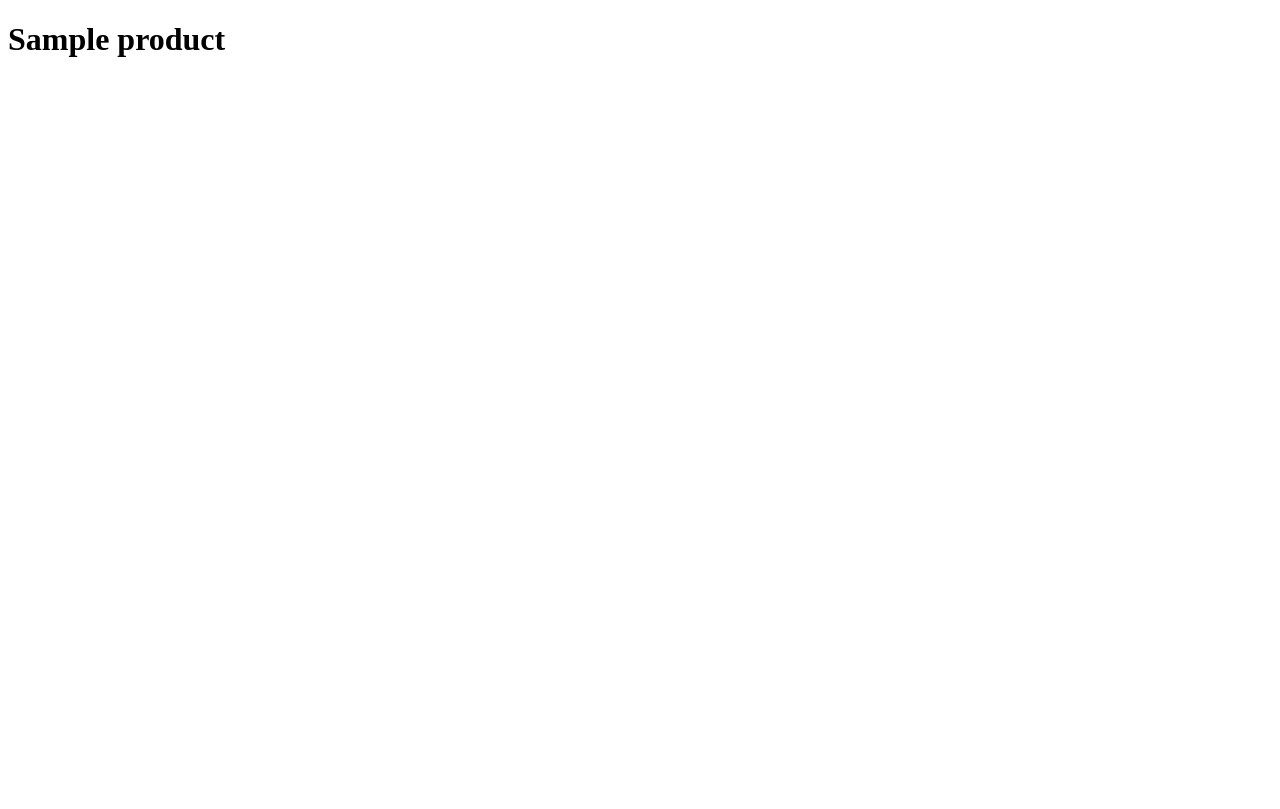
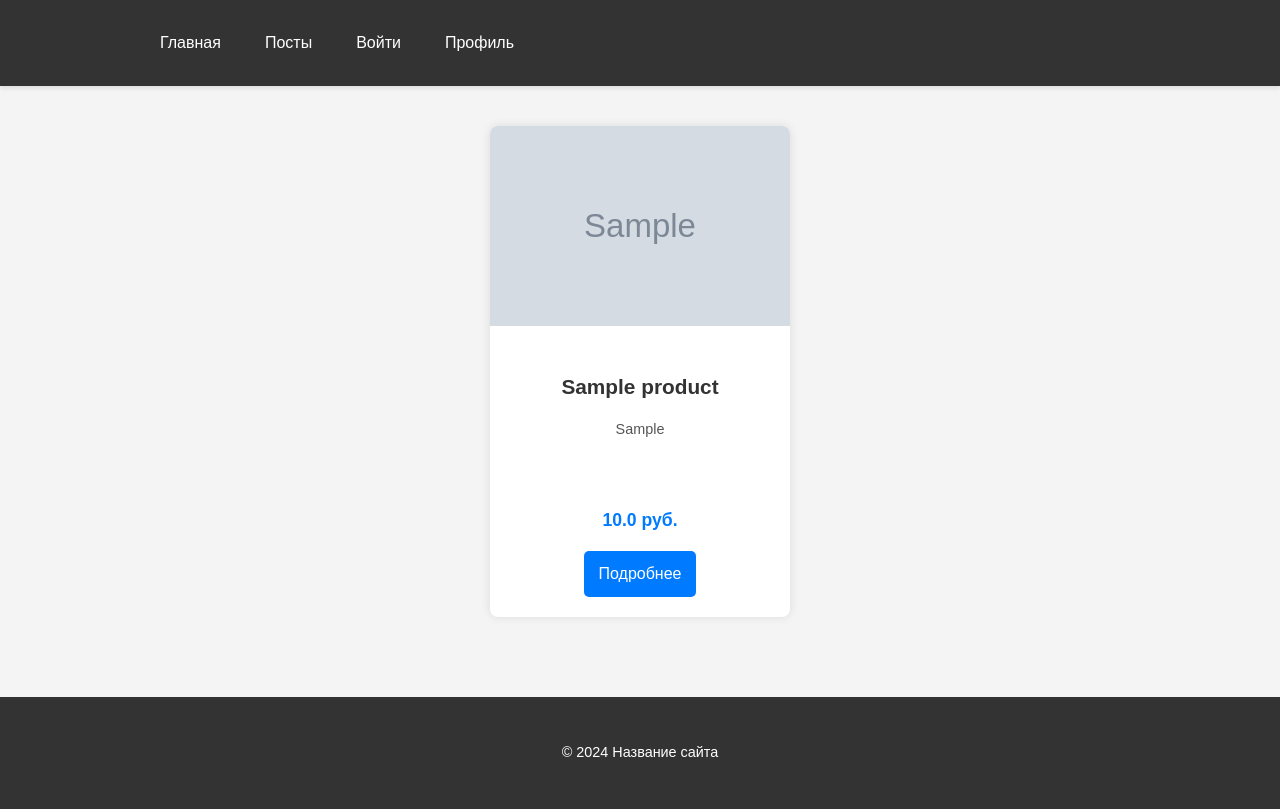
Before and after one commit to warriorOfEmptiness/Django-Site-Store, a Django app: page /catalog/ in a window 1280 px wide. Before the commit the page is almost empty. Before the commit the page ends 57 px from the top, so only its background shows below. Run offline with Django 4.2, Linux system fonts and the light colour scheme; tables that the repository leaves empty hold one stand-in row (values such as "Sample post"); grey boxes marked "Sample" are stand-in pictures.

Commit message:
настроил media и статика
сделал красивое отображение данных в каталоге

```diff
--- /dev/null
+++ b/backend/static/style/base.css
@@ -0,0 +1,94 @@
+/* Общие стили */
+body {
+    font-family: Arial, sans-serif;
+    margin: 0;
+    padding: 0;
+    background-color: #f4f4f4;
+    color: #333;
+    line-height: 1.6;
+}
+
+.container {
+    width: 80%;
+    margin: auto;
+    padding: 20px 0;
+    overflow: hidden; /* Очистка float */
+}
+
+/* Шапка (Navbar) */
+.navbar {
+    background-color: #333;
+    color: white;
+    padding: 10px 0;
+    box-shadow: 0 2px 5px rgba(0, 0, 0, 0.1);
+}
+
+.navbar .container {
+    display: flex;
+    justify-content: space-between;
+    align-items: center;
+}
+
+.navbar-brand {
+    color: white;
+    text-decoration: none;
+    font-size: 1.5em;
+    font-weight: bold;
+}
+
+.navbar-nav {
+    list-style: none;
+    margin: 0;
+    padding: 0;
+    display: flex;
+}
+
+.nav-item {
+    margin-left: 20px;
+}
+
+.nav-link {
+    color: white;
+    text-decoration: none;
+    padding: 8px 12px;
+    border-radius: 5px;
+    transition: background-color 0.3s;
+}
+
+.nav-link:hover {
+    background-color: #555;
+}
+
+/* Основное содержимое */
+main {
+    min-height: 60vh; /* Чтобы контент занимал минимум 60% высоты экрана */
+}
+
+/* Подвал (Footer) */
+footer {
+    background-color: #333;
+    color: white;
+    text-align: center;
+    padding: 10px 0;
+    font-size: 0.9em;
+    margin-top: 20px; /* Отступ от контента */
+}
+
+/* Медиа-запросы (адаптивность) */
+@media (max-width: 768px) {
+    .navbar .container {
+        flex-direction: column;
+        align-items: flex-start;
+    }
+    .navbar-nav {
+        flex-direction: column;
+        margin-top: 10px;
+    }
+    .nav-item {
+        margin-left: 0;
+        margin-bottom: 5px;
+    }
+    .container {
+        width: 95%;
+    }
+}
--- /dev/null
+++ b/backend/static/style/catalog.css
@@ -0,0 +1,96 @@
+/* Общие стили */
+body {
+    font-family: Arial, sans-serif;
+    margin: 0;
+    padding: 0;
+    background-color: #f4f4f4;
+    color: #333;
+    line-height: 1.6;
+}
+
+.container {
+    width: 80%;
+    margin: auto;
+    padding: 20px 0;
+    overflow: hidden;
+}
+
+/* Карточки товаров */
+.product-list {
+    display: flex;
+    flex-wrap: wrap; /* Разрешаем перенос карточек на новую строку */
+    justify-content: space-around; /* Равномерное распределение карточек */
+}
+
+.product-card {
+    width: 300px; /* Фиксированная ширина */
+    background-color: #fff;
+    border-radius: 8px;
+    box-shadow: 0 0 10px rgba(0, 0, 0, 0.1);
+    margin-bottom: 20px;
+    overflow: hidden; /* Обрезаем контент, выходящий за границы */
+    transition: transform 0.3s ease; /* Анимация при наведении */
+}
+
+.product-card:hover {
+    transform: scale(1.05); /* Увеличение карточки при наведении */
+}
+
+.product-image {
+    width: 100%; /* Картинка занимает всю ширину карточки */
+    height: 200px; /* Фиксированная высота картинки */
+    object-fit: cover; /* Масштабирование картинки с обрезкой */
+}
+
+.product-info {
+    padding: 20px;
+    text-align: center;
+}
+
+.product-name {
+    font-size: 1.3em;
+    margin-bottom: 10px;
+    color: #333;
+}
+
+.product-description {
+    font-size: 0.9em;
+    color: #555;
+    margin-bottom: 15px;
+    height: 70px; /* Фиксированная высота для описания */
+    overflow: hidden; /* Скрываем текст, выходящий за границы */
+}
+
+.product-price {
+    font-size: 1.1em;
+    font-weight: bold;
+    color: #007bff; /* Синий цвет */
+}
+
+.product-button {
+    display: inline-block;
+    padding: 10px 15px;
+    background-color: #007bff;
+    color: white;
+    text-decoration: none;
+    border-radius: 5px;
+    transition: background-color 0.3s;
+}
+
+.product-button:hover {
+    background-color: #0056b3;
+}
+
+/* Адаптивность */
+@media (max-width: 768px) {
+    .container {
+        width: 95%;
+    }
+    .product-list {
+        justify-content: center;
+    }
+    .product-card {
+        width: 100%; /* На мобильных устройствах карточки занимают всю ширину */
+        max-width: 400px; /* Ограничение максимальной ширины */
+    }
+}
--- a/backend/store/templates/store/base.html
+++ b/backend/store/templates/store/base.html
@@ -0,0 +1,44 @@
+{% load static %}
+<!DOCTYPE html>
+<html lang="ru">
+<head>
+    <meta charset="UTF-8">
+    <meta name="viewport" content="width=device-width, initial-scale=1.0">
+    <title>{% block title %}Название сайта{% endblock %}</title>
+    <link rel="stylesheet" href="{% static 'style/base.css' %}">
+    {%block style%}{%endblock%}
+</head>
+<body>
+    <header>
+        <nav class="navbar">
+            <div class="container">
+                <ul class="navbar-nav">
+                    <li class="nav-item"><a class="nav-link" href="#">Главная</a></li>
+                    <li class="nav-item"><a class="nav-link" href="#">Посты</a></li>
+                    {% if not user.is_authenticated %}
+                        <li class="nav-item"><a class="nav-link" href="#">Войти</a></li>
+                    {% endif %}
+                    {% if user.is_authenticated %}
+                        <li class="nav-item"><a class="nav-link" href="#">Выйти</a></li>
+                    {% endif %}
+                    <li class="nav-item"><a class="nav-link" href="#">Профиль</a></li>
+                    {% if user.is_staff or user.is_superuser %}
+                        <li class="nav-item"><a class="nav-link" href="#">Админ-Панель</a></li>
+                    {% endif %}
+                </ul>
+            </div>
+        </nav>
+    </header>
+
+    <main class="container">
+        {% block content %}
+        {% endblock %}
+    </main>
+
+    <footer>
+        <div class="container">
+            <p>&copy; 2024 Название сайта</p>
+        </div>
+    </footer>
+</body>
+</html>
--- a/backend/store/templates/store/catalog.html
+++ b/backend/store/templates/store/catalog.html
@@ -1,13 +1,22 @@
-<!DOCTYPE html>
-<html lang="en">
-<head>
-    <meta charset="UTF-8">
-    <meta name="viewport" content="width=device-width, initial-scale=1.0">
-    <title>catalog</title>
-</head>
-<body>
-    {%for prod in product%}
-    <h1>{{prod.name}}</h1>
-    {%endfor%}
-</body>
-</html>
+{% extends 'store/base.html' %}
+{% load static %}
+{%block style%}
+    <link rel="stylesheet" href="{% static 'style/catalog.css' %}">
+{%endblock%}
+{% block content %}
+    <div class="container product-list">
+        {% for prod in product %}
+            <div class="product-card">
+                {% if prod.image %}
+                    <img src="{{prod.image.url}}" alt="{{ prod.name }}" class="product-image">
+                {% endif %}
+                <div class="product-info">
+                    <h2 class="product-name">{{ prod.name }}</h2>
+                    <p class="product-description">{{ prod.dsc }}</p>
+                    <p class="product-price">{{ prod.price }} руб.</p>
+                    <a href="#" class="product-button">Подробнее</a>
+                </div>
+            </div>
+        {% endfor %}
+    </div>
+{% endblock %}
```
Also changed, not shown: backend/store/templates/store/index.html (+5 -10 lines), backend/media/catalog_images/Снимок_экрана_2025-06-16_222031.png (added).
